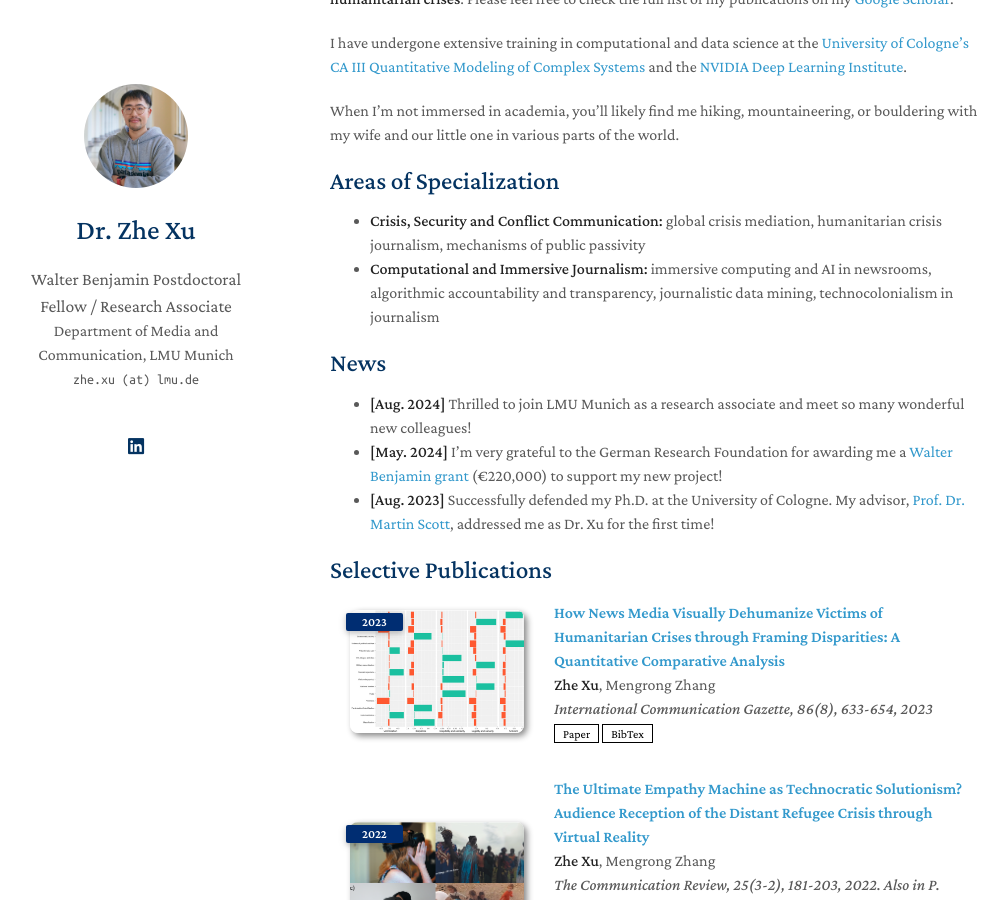
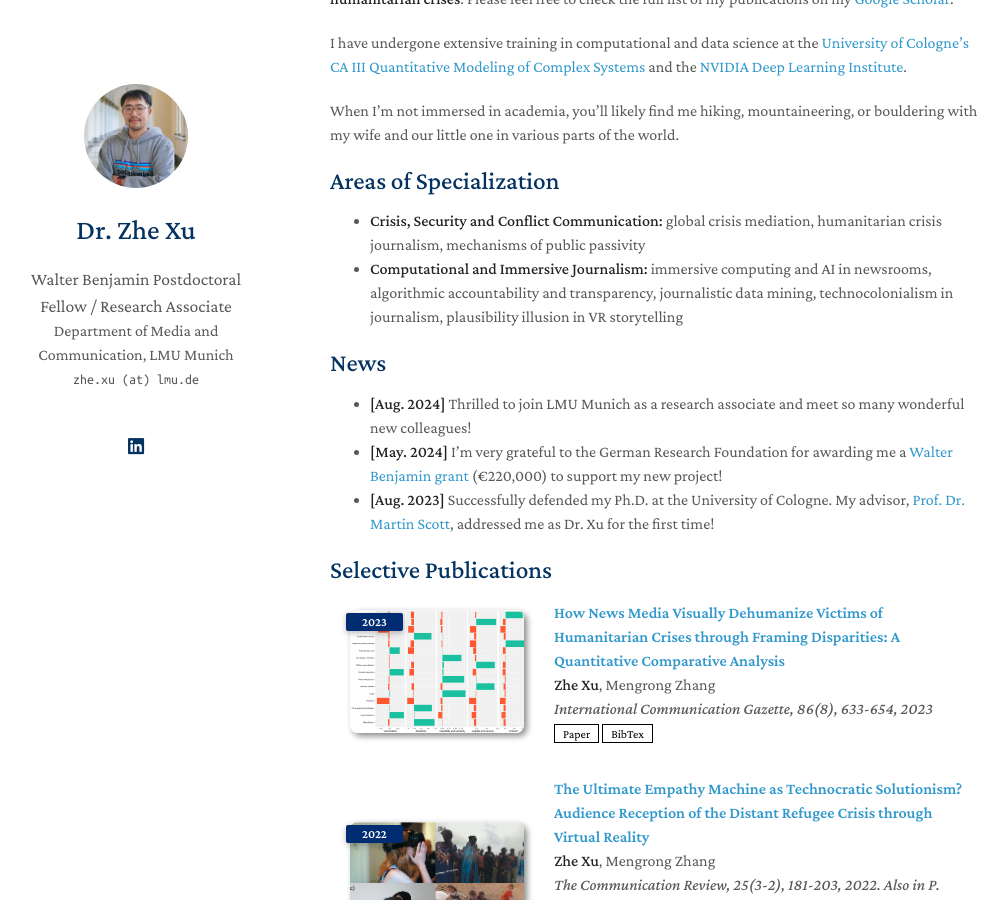
Before and after one commit to zhexuphd/home, a Jekyll site: the page built from index.md, in a window 1280 px wide and 900 px high, scrolled down 406 px. Shown: the whole window, without its empty margins (140-1147 px from the left). Built offline with Jekyll 4.4.1, drawn with Linux system fonts in a browser that asks for light colours; a style sheet for code colours, icons or effects is not loaded; our own code applies the rules of GitHub Pages for plain Markdown files.

Commit message:
Update index.md

```diff
--- a/index.md
+++ b/index.md
@@ -15,7 +15,7 @@ When I’m not immersed in academia, you’ll likely find me hiking, mountaineer
 ## Areas of Specialization
 
 - **Crisis, Security and Conflict Communication:** global crisis mediation, humanitarian crisis journalism, mechanisms of public passivity
-- **Computational and Immersive Journalism:** immersive computing and AI in newsrooms, algorithmic accountability and transparency, journalistic data mining, technocolonialism in journalism
+- **Computational and Immersive Journalism:** immersive computing and AI in newsrooms, algorithmic accountability and transparency, journalistic data mining, technocolonialism in journalism, plausibility illusion in VR storytelling
 
 ## News
 
```
